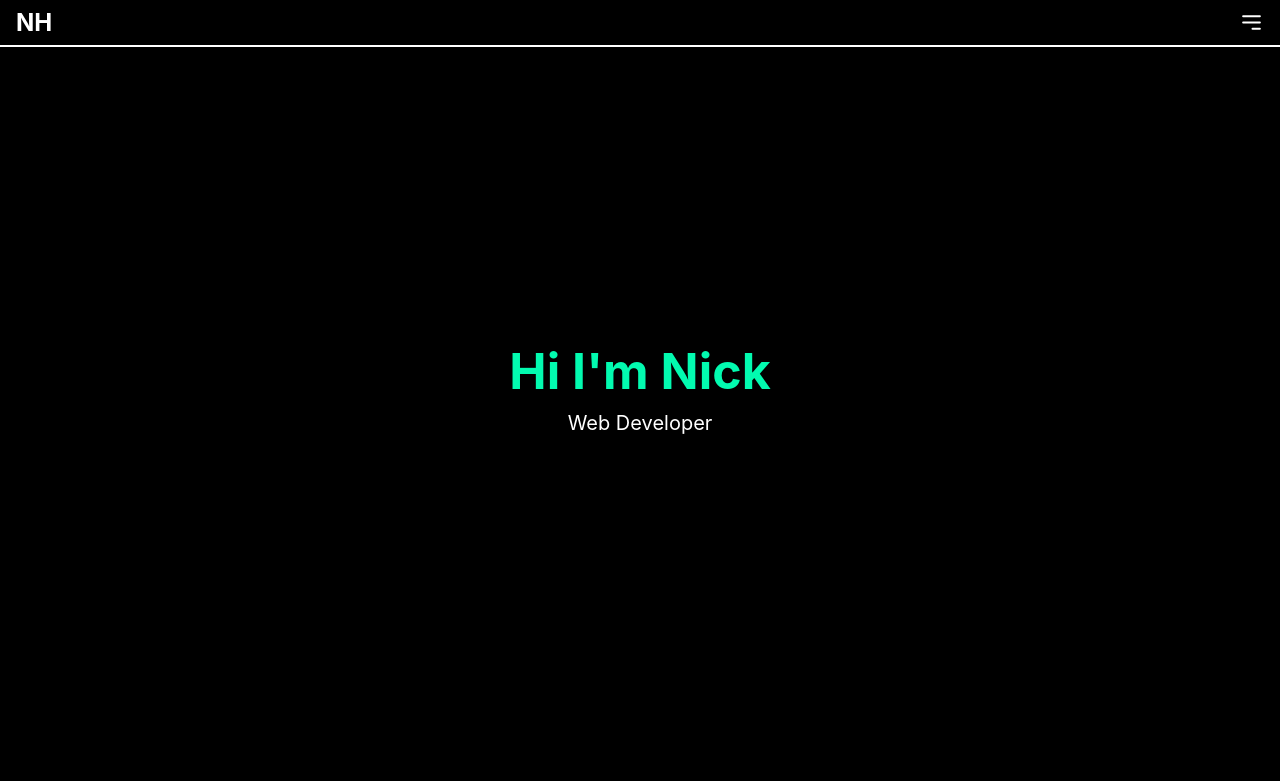
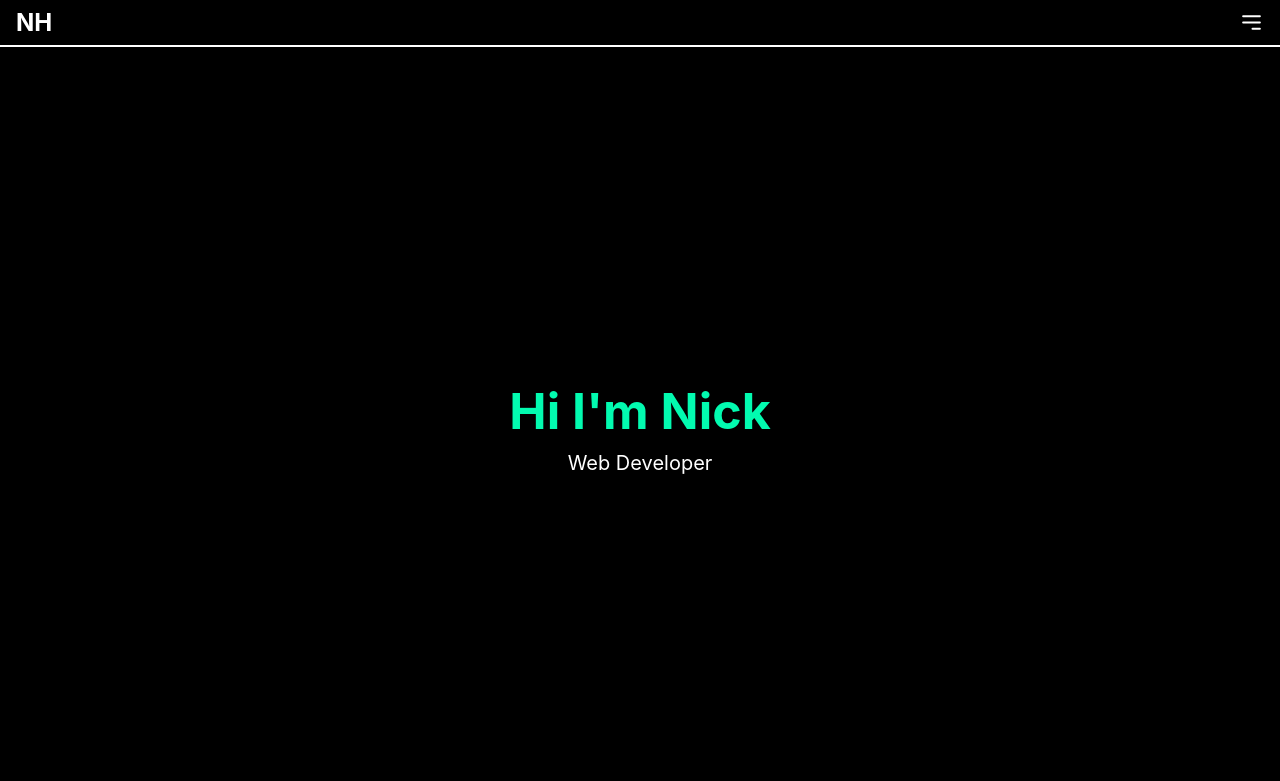
Before and after one commit to nickhibbits/react-website, a React (Create React App) app: page / in a window 1280 px wide. Shown: the top 781 px of the page. Built offline with nearby package versions, Linux system fonts and the light colour scheme.

Commit message:
touchup grid

```diff
--- a/src/styles/App.css
+++ b/src/styles/App.css
@@ -1,7 +1,7 @@
 .app-wrapper {
   display: grid;
   grid-template-columns: repeat(4, 1fr);
-  grid-template-rows: 170vh 135vh 250vh 20px;
+  grid-template-rows: 175vh 135vh 250vh 20px;
   min-height: 100vh;
   margin: 16px;
 }
--- a/src/styles/Home.css
+++ b/src/styles/Home.css
@@ -1,6 +1,6 @@
 .home-component {
   display: grid;
-  grid-template-rows: 80vh 70vh;
+  grid-template-rows: 90vh 70vh;
   font-size: var(--title-size);
   color: white;
   grid-area: 1 / 1 / 2 / 5;
```
